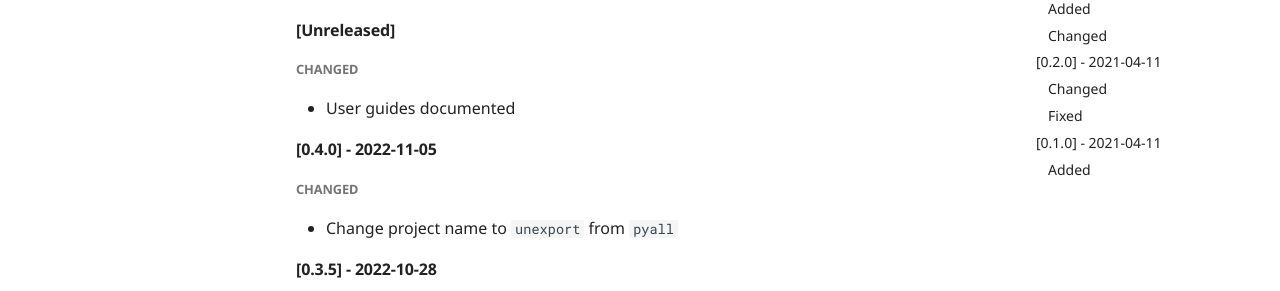
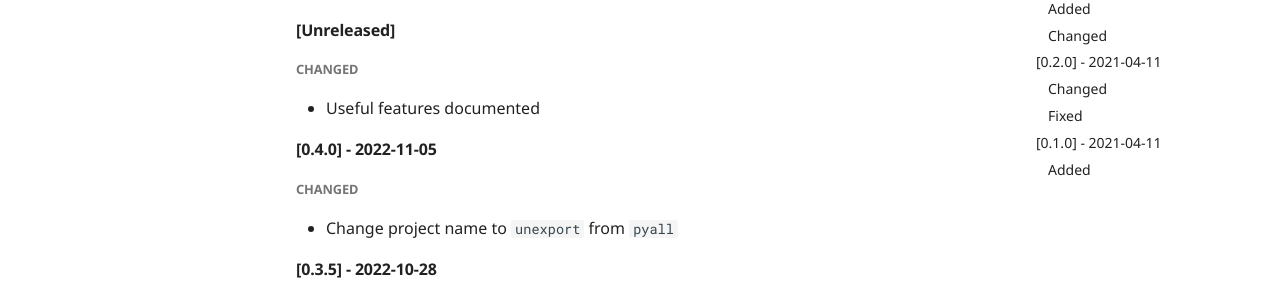
Before and after one commit to hakancelikdev/unexport, an MkDocs documentation site: the page built from docs/changelog.md, in a window 1280 px wide and 900 px high. Shown: the part 291-582 px from the top of the window. Built offline with MkDocs 1.6.1 and Material for MkDocs 9.7.7, drawn with Linux system fonts in a browser that asks for light colours; comment, search, counter and statistics services are not loaded; the version menu is left out.

Commit message:
Update docs/changelog.md

```diff
--- a/docs/changelog.md
+++ b/docs/changelog.md
@@ -9,7 +9,7 @@ this project adheres to [Semantic Versioning](https://semver.org/spec/v2.0.0.htm
 
 ### Changed
 
-- User guides documented
+- Useful features documented
 
 ## [0.4.0] - 2022-11-05
 
```
